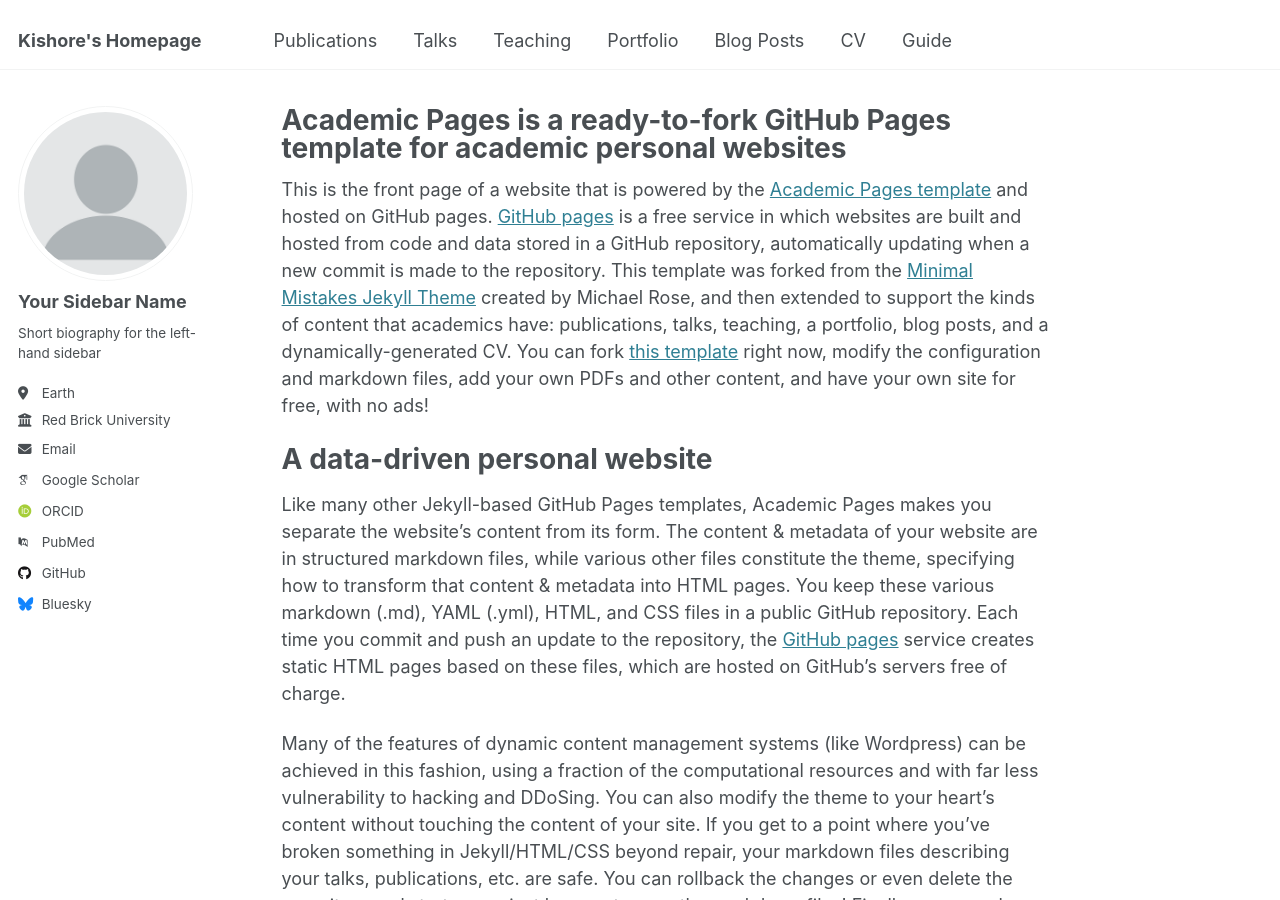
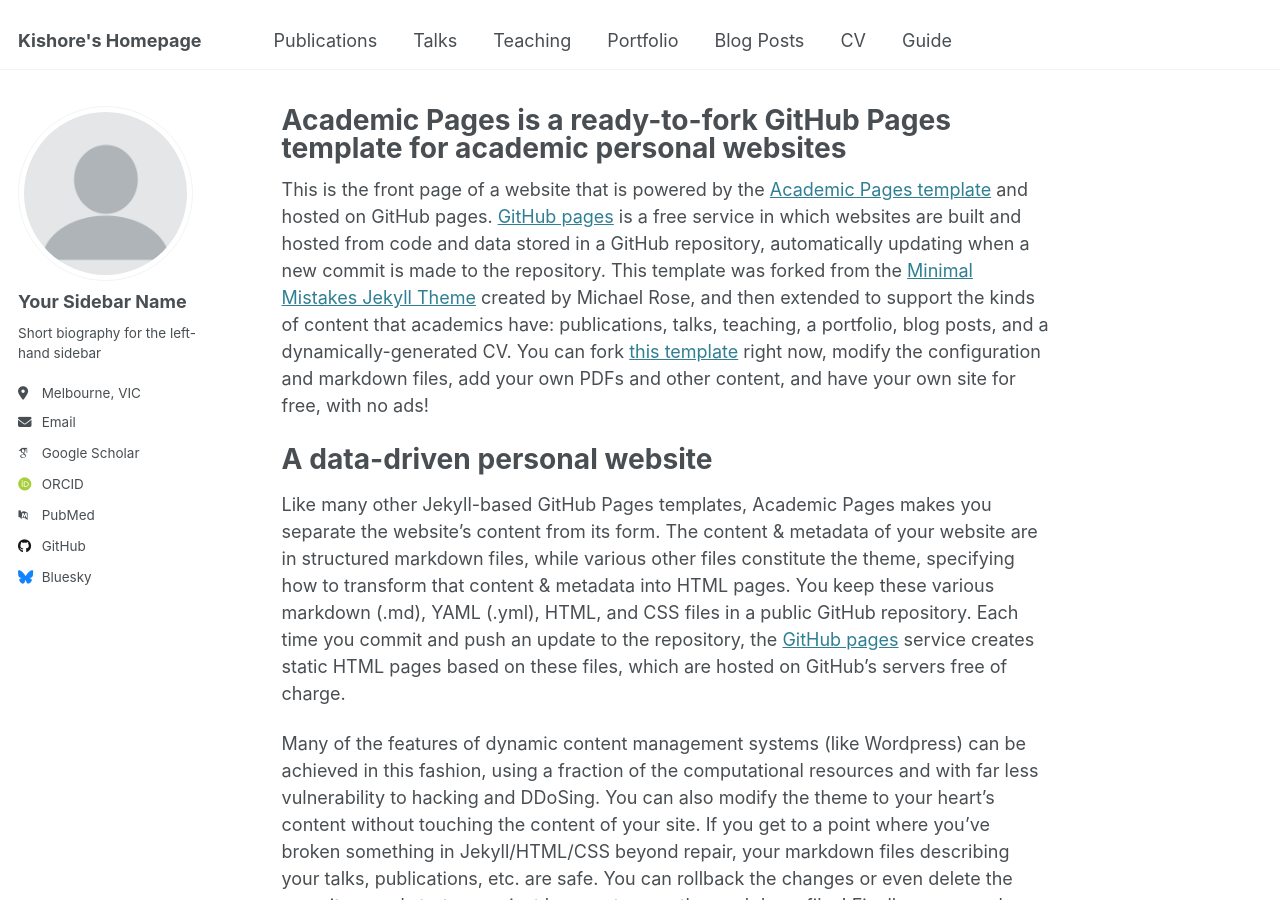
Before and after one commit to Kishore-Gandhi/kishore-gandhi.github.io, a Jekyll site: the page built from _pages/about.md, in a window 1280 px wide and 900 px high. Built offline with Jekyll 4.4.1, drawn with Linux system fonts in a browser that asks for light colours; some web fonts are replaced.

```diff
--- a/_config.yml
+++ b/_config.yml
@@ -26,14 +26,14 @@ author:
   name             : "Your Sidebar Name"
   pronouns         : # example: "she/her"
   bio              : "Short biography for the left-hand sidebar"
-  location         : "Earth"
-  employer         : "Red Brick University"
+  location         : "Melbourne, VIC"
+  University       : "Monash University"
   uri              : # URL
-  email            : "none@example.org"
+  email            : "p.kishoregandhi@gmail.com"
 
   # Academic websites
   arxiv            : # URL - Update with the correct link to your profile
-  googlescholar    : "https://scholar.google.com/citations?user=PS_CX0AAAAAJ"
+  googlescholar    : "https://scholar.google.com.au/citations?hl=en&user=XjKYf4QAAAAJ"
   impactstory      : # URL
   orcid            : "http://orcid.org/yourorcidurl"
   semantic         : # URL
```
